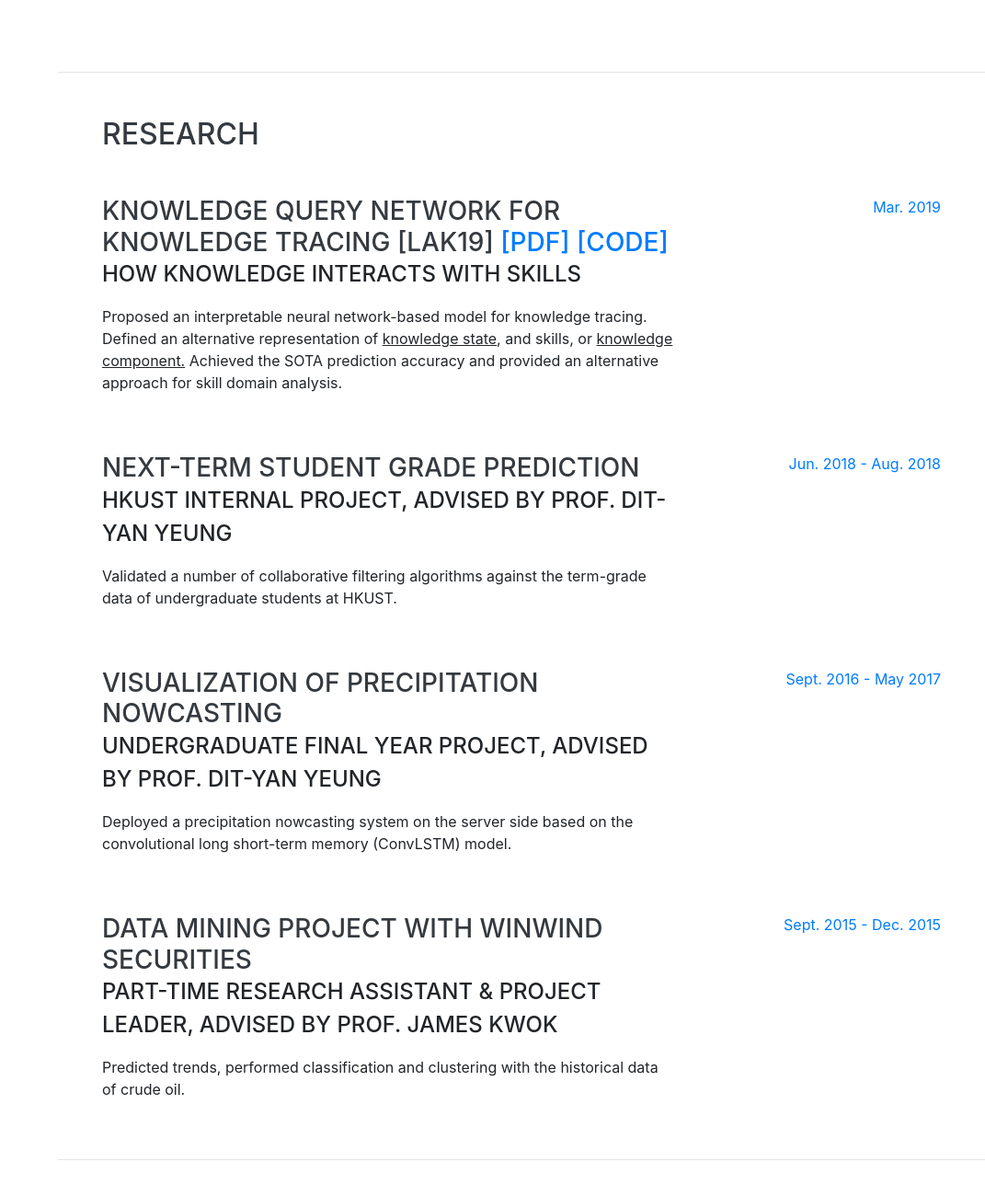
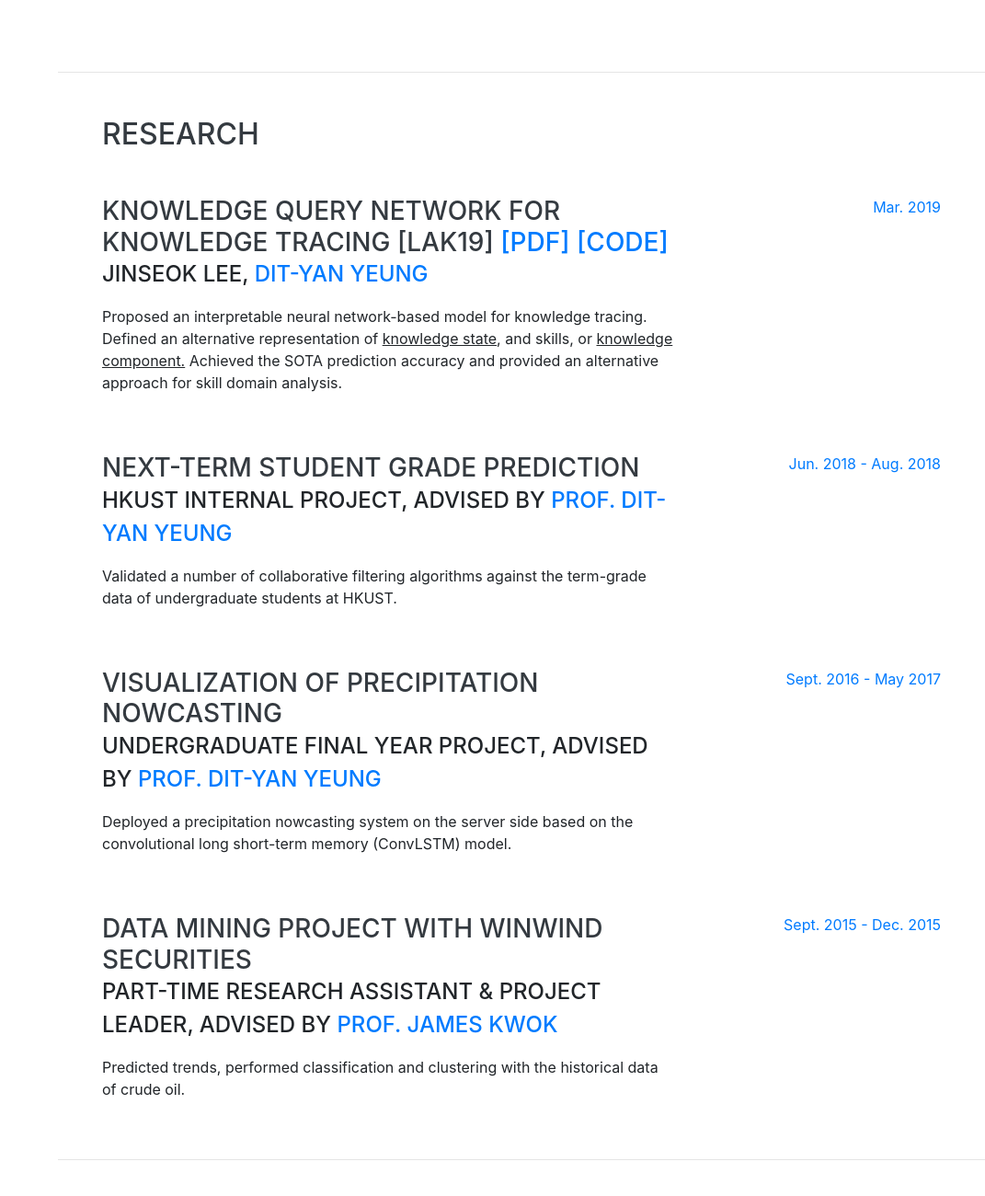
Before and after one commit to JSLBen/jslben.github.io, a website with bundled scripts: page index.html in a window 1280 px wide. Shown: the part 2669-3969 px from the top of the page at 92% size, without its empty margins (209-1280 px from the left). Built offline with nearby package versions, Linux system fonts and the light colour scheme; some icons are missing; a web font is replaced by a local one.

Commit message:
added ref to professors

```diff
--- a/html/research.html
+++ b/html/research.html
@@ -3,7 +3,7 @@
 <div class="resume-item d-flex flex-column flex-md-row justify-content-between mb-5">
   <div class="resume-content">
     <h3 class="mb-0">Knowledge Query Network for Knowledge Tracing [LAK19] <a href="https://dl.acm.org/authorize?N687433">[pdf]</a> <a href="https://github.com/JSLBen/Knowledge-Query-Networks-for-Knowledge-Tracing"> [code] </a></h3>
-    <div class="subheading mb-3">How Knowledge Interacts with Skills </div>
+    <div class="subheading mb-3">Jinseok Lee, <a href="https://sites.google.com/view/dyyeung/">Dit-Yan Yeung</a></div>
     <p>Proposed an interpretable neural network-based model for knowledge tracing. Defined an alternative representation of <ins>knowledge state</ins>, and skills, or <ins>knowledge component.</ins> Achieved the SOTA prediction accuracy and provided an alternative approach for skill domain analysis.</p>
   </div>
   <div class="resume-date text-md-right">
@@ -14,7 +14,7 @@
 <div class="resume-item d-flex flex-column flex-md-row justify-content-between mb-5">
   <div class="resume-content">
     <h3 class="mb-0">Next-Term Student Grade Prediction</h3>
-    <div class="subheading mb-3">HKUST Internal Project, Advised by Prof. Dit-Yan Yeung</div>
+    <div class="subheading mb-3">HKUST Internal Project, Advised by <a href="https://sites.google.com/view/dyyeung/"> Prof. Dit-Yan Yeung</a></div>
     <p>Validated a number of collaborative filtering algorithms against the
 term-grade data of undergraduate students at HKUST.</p>
   </div>
@@ -26,7 +26,7 @@ term-grade data of undergraduate students at HKUST.</p>
 <div class="resume-item d-flex flex-column flex-md-row justify-content-between mb-5">
   <div class="resume-content">
     <h3 class="mb-0">Visualization of Precipitation Nowcasting</h3>
-    <div class="subheading mb-3">Undergraduate Final Year Project, Advised by Prof. Dit-Yan Yeung
+    <div class="subheading mb-3">Undergraduate Final Year Project, Advised by <a href="https://sites.google.com/view/dyyeung/">Prof. Dit-Yan Yeung</a>
 </div>
     <p>Deployed a precipitation nowcasting system on the server side based on the convolutional long short-term memory (ConvLSTM) model.</p>
   </div>
@@ -38,7 +38,7 @@ term-grade data of undergraduate students at HKUST.</p>
 <div class="resume-item d-flex flex-column flex-md-row justify-content-between">
   <div class="resume-content">
     <h3 class="mb-0">Data Mining Project with WinWind Securities</h3>
-    <div class="subheading mb-3">Part-Time Research Assistant &amp; Project Leader, Advised by Prof. James Kwok</div>
+    <div class="subheading mb-3">Part-Time Research Assistant &amp; Project Leader, Advised by <a href="https://www.cse.ust.hk/~jamesk/">Prof. James Kwok</a></div>
     <p>Predicted trends, performed classification and clustering with the historical data of crude oil.</p>
   </div>
   <div class="resume-date text-md-right">
```
